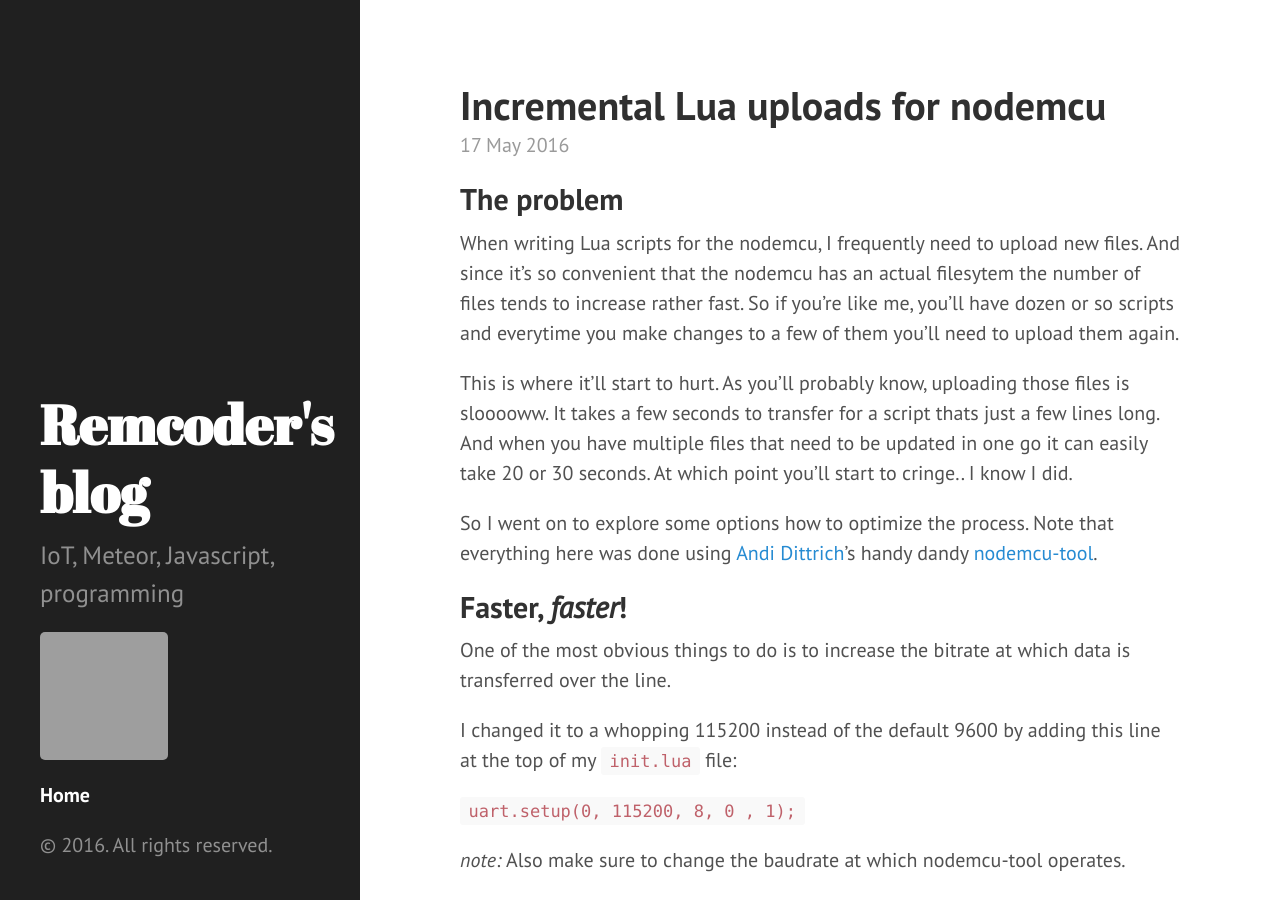
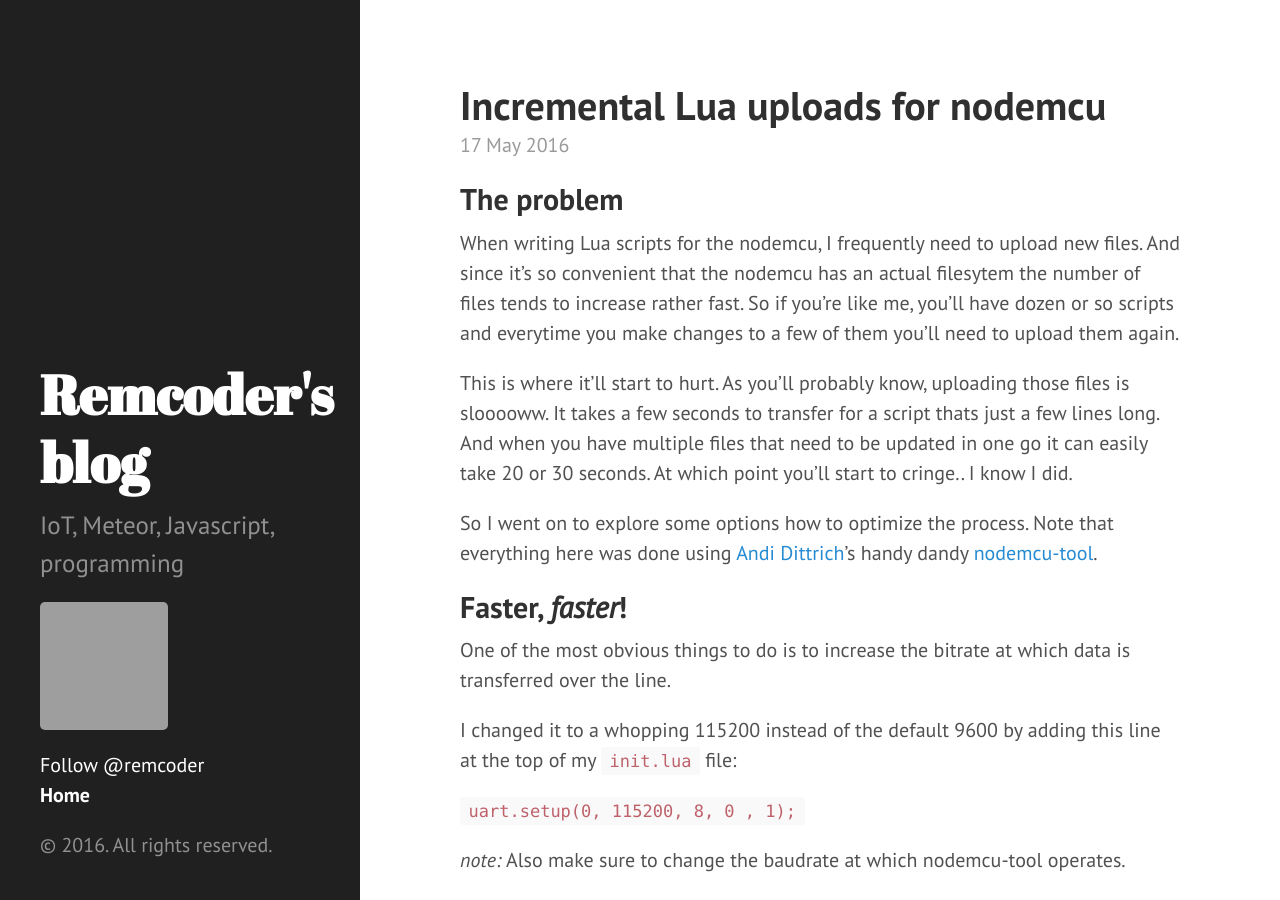
Before and after one commit to remcoder/remcoder.github.io, a Jekyll site: the page built from index.html, in a window 1280 px wide and 900 px high. Built offline with Jekyll 4.4.1, drawn with Linux system fonts in a browser that asks for light colours; the list of posts is cut into pages by our own code; comment, search, counter and statistics services are not loaded; grey boxes are pictures that could not be loaded.

Commit message:
Add follow me button

```diff
--- a/_includes/sidebar.html
+++ b/_includes/sidebar.html
@@ -8,7 +8,10 @@
     <div>
         <img src="https://www.gravatar.com/avatar/440ce3c37d91c7828452066b07feac25?s=128&r=G" />
     </div>
-
+    <div>
+      <a href="https://twitter.com/remcoder" class="twitter-follow-button" data-show-count="false">Follow @remcoder</a>
+      <script>!function(d,s,id){var js,fjs=d.getElementsByTagName(s)[0],p=/^http:/.test(d.location)?'http':'https';if(!d.getElementById(id)){js=d.createElement(s);js.id=id;js.src=p+'://platform.twitter.com/widgets.js';fjs.parentNode.insertBefore(js,fjs);}}(document, 'script', 'twitter-wjs');</script>
+    </div>
     <ul class="sidebar-nav">
       <li class="sidebar-nav-item{% if page.title == "Home" %} active{% endif %}">
         <a href="/">Home</a>
```
